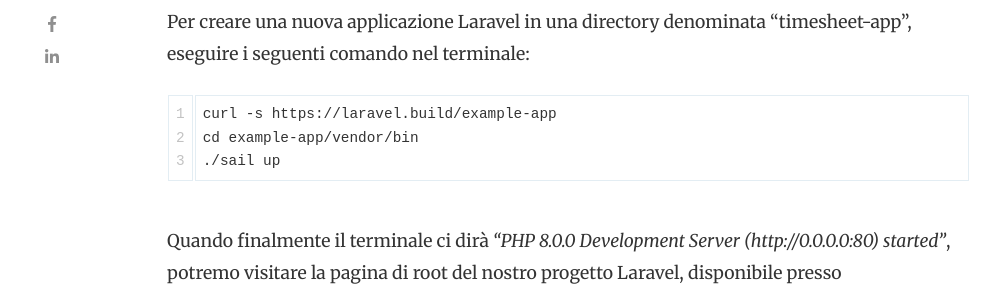
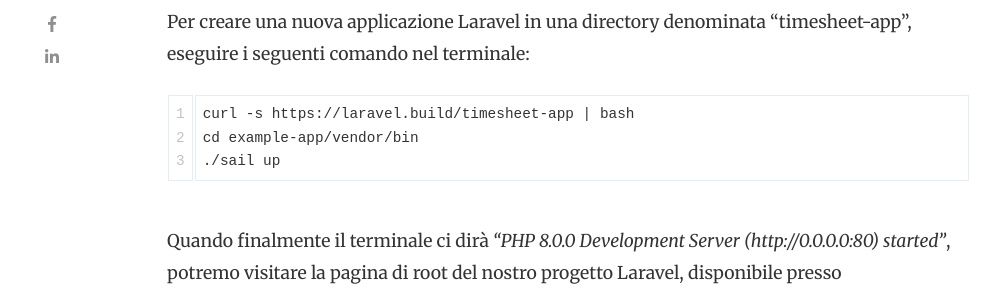
Before and after one commit to mattiatoselli/codingsamurai, a Jekyll site: the page built from _posts/2020-12-29-ambiente-sviluppo-docker-Laravel-sail.md, in a window 1280 px wide and 900 px high, scrolled down 1562 px. Shown: the part 154-449 px from the top of the window, without its empty margins (118-1118 px from the left). Built offline with Jekyll 4.4.1, drawn with Linux system fonts in a browser that asks for light colours; nearby versions of some CDN libraries; comment, search, counter and statistics services are not loaded.

Commit message:
Update 2020-12-29-ambiente-sviluppo-docker-Laravel-sail.md

````diff
--- a/_posts/2020-12-29-ambiente-sviluppo-docker-Laravel-sail.md
+++ b/_posts/2020-12-29-ambiente-sviluppo-docker-Laravel-sail.md
@@ -48,7 +48,7 @@
 Per creare una nuova applicazione Laravel in una directory denominata "timesheet-app", eseguire i seguenti comando nel terminale:
 
 ```
-curl -s https://laravel.build/example-app
+curl -s https://laravel.build/timesheet-app | bash
 cd example-app/vendor/bin
 ./sail up
 ```
````
